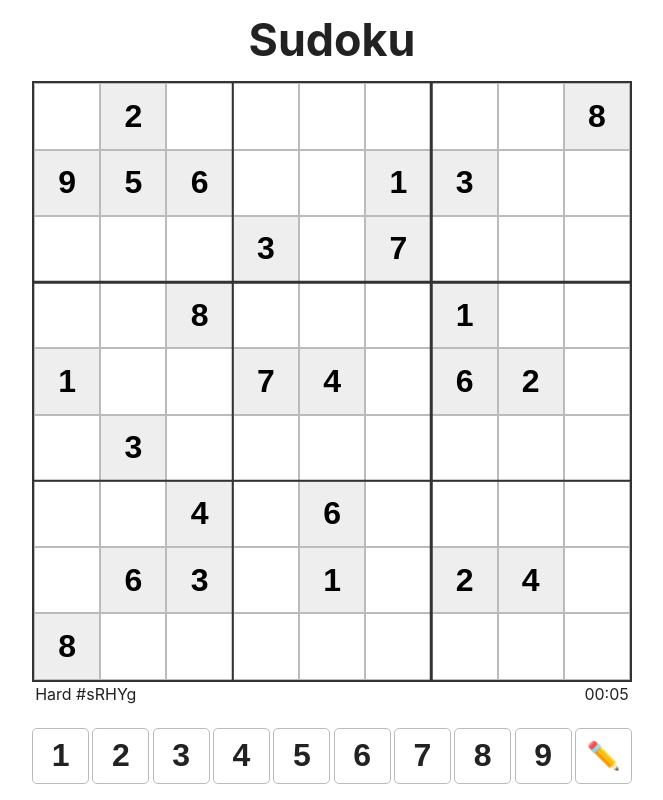
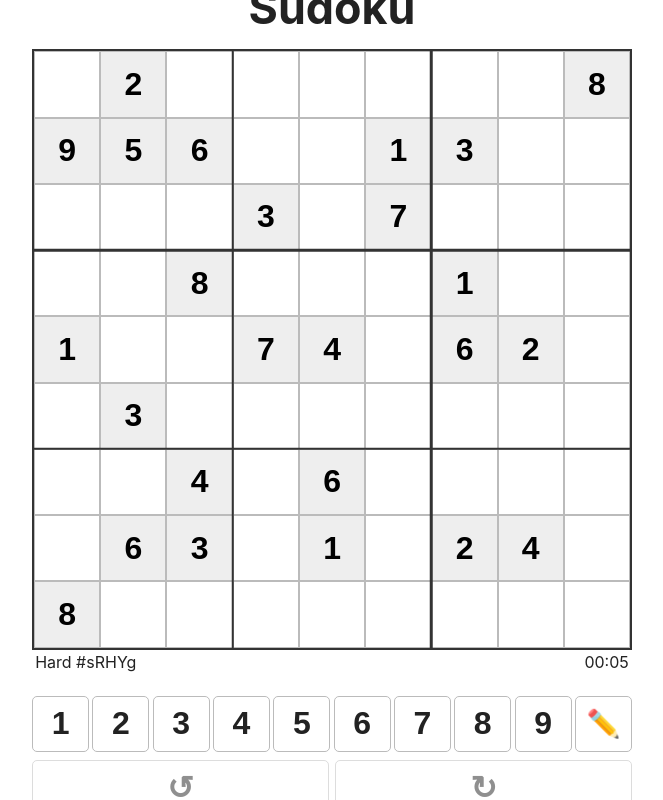
Before and after one commit to SuezD/sudoku, a React (Create React App) app: page / in a window 1280 px wide. Shown: the whole page, without its empty margins (308-971 px from the left). Built offline with nearby package versions, Linux system fonts and the light colour scheme.

Commit message:
add undo and redo functionality

```diff
--- a/src/App.css
+++ b/src/App.css
@@ -163,9 +163,42 @@ html, body {
 
 .numberpad-container {
   display: flex;
+  flex-direction: column;
   justify-content: center;
   align-items: center;
   margin: 24px auto 0 auto;
+}
+
+.undo-redo-root {
+  display: flex;
+  gap: 0.4rem;
+  margin-top: 0.5rem;
+  align-self: flex-start; /* align to left edge of container */
+}
+
+.undo-redo-root .undo-redo-button,
+.undo-redo-root button {
+  flex: 1 1 0;
+  height: 3.5rem;
+  min-height: 2.5rem;
+  font-size: var(--sudoku-number-font-size);
+  font-weight: bold;
+  cursor: pointer;
+  display: flex;
+  align-items: center;
+  justify-content: center;
+  text-align: center;
+  background: var(--button-bg);
+  color: var(--text-color);
+  border-radius: 5px !important;
+  border: 1px solid var(--grid-outline-color) !important;
+  box-shadow: none !important;
+  outline: none;
+}
+
+.undo-redo-root button:disabled {
+  opacity: 0.5;
+  cursor: not-allowed;
 }
 
 @media (max-width: 600px) {
--- a/src/App.tsx
+++ b/src/App.tsx
@@ -3,6 +3,7 @@ import React from 'react';
 import './App.css';
 import GameBoard from './components/GameBoard';
 import NumberPad from './components/NumberPad';
+import UndoRedo from './components/UndoRedo';
 import confetti from 'canvas-confetti';
 
 import { Board, CellData, generateBoard } from './utils/sudokuGenerator';
@@ -99,6 +100,8 @@ function App() {
   const [highlightValue, setHighlightValue] = useState<number | null>(null);
   const undoStack = useRef<CellData[][][]>([]);
   const redoStack = useRef<CellData[][][]>([]);
+  const [undoCount, setUndoCount] = useState(0);
+  const [redoCount, setRedoCount] = useState(0);
   const [shake, setShake] = useState(false);
   const [timeElapsed, setTimeElapsed] = useState<string>('00:00');
 
@@ -122,6 +125,10 @@ function App() {
       setSeed(seed);
       setDifficulty(difficulty);
       setBoard(board);
+      // clear undo/redo history when new puzzle loads
+      undoStack.current.length = 0;
+      redoStack.current.length = 0;
+      updateStackCounts();
     }
     window.addEventListener('hashchange', onHashChange);
     return () => window.removeEventListener('hashchange', onHashChange);
@@ -171,6 +178,7 @@ function App() {
       if (undoStack.current.length === 0 || !boardsAreEqual(undoStack.current[undoStack.current.length - 1], prev!)) {
         undoStack.current.push(deepCloneBoard(prev!));
         redoStack.current.length = 0;
+        updateStackCounts();
       }
       return newBoard;
     });
@@ -215,6 +223,7 @@ function App() {
       ) {
         undoStack.current.push(deepCloneBoard(prev!));
         redoStack.current.length = 0;
+        updateStackCounts();
       }
       return newBoard;
     });
@@ -229,11 +238,17 @@ function App() {
     }
   }, [board]);
 
+  const updateStackCounts = () => {
+    setUndoCount(undoStack.current.length);
+    setRedoCount(redoStack.current.length);
+  };
+
   const handleUndo = useCallback(() => {
     if (undoStack.current.length > 0) {
       redoStack.current.push(deepCloneBoard(board!));
       const prevBoard = undoStack.current.pop();
       if (prevBoard) setBoard(deepCloneBoard(prevBoard));
+      updateStackCounts();
     }
   }, [board]);
 
@@ -242,6 +257,7 @@ function App() {
       undoStack.current.push(deepCloneBoard(board!));
       const nextBoard = redoStack.current.pop();
       if (nextBoard) setBoard(deepCloneBoard(nextBoard));
+      updateStackCounts();
     }
   }, [board]);
 
@@ -364,6 +380,7 @@ function App() {
           </div>
           <div className="numberpad-container">
             {board && (
+              <>
                 <NumberPad
                   onChange={handleCellChange}
                   onMultiNote={handleMultiNote}
@@ -372,6 +389,13 @@ function App() {
                   onPencilClick={() => setPencilMode(!pencilMode)}
                   pencilMode={pencilMode}
                 />
+                <UndoRedo
+                  onUndo={handleUndo}
+                  onRedo={handleRedo}
+                  disabledUndo={undoCount === 0}
+                  disabledRedo={redoCount === 0}
+                />
+              </>
             )}
           </div>
         </div>
--- /dev/null
+++ b/src/components/UndoRedo.tsx
@@ -0,0 +1,37 @@
+import React from 'react';
+
+type UndoRedoProps = {
+  onUndo: () => void;
+  onRedo: () => void;
+  disabledUndo?: boolean;
+  disabledRedo?: boolean;
+};
+
+const UndoRedo: React.FC<UndoRedoProps> = ({ onUndo, onRedo, disabledUndo = false, disabledRedo = false }) => {
+  return (
+    <div className="undo-redo-root">
+      <button
+        onMouseDown={e => e.preventDefault()}
+        onClick={onUndo}
+        disabled={disabledUndo}
+        aria-label="Undo"
+        title="Undo (Ctrl+Z)"
+        className="undo-redo-button"
+      >
+        ↺
+      </button>
+      <button
+        onMouseDown={e => e.preventDefault()}
+        onClick={onRedo}
+        disabled={disabledRedo}
+        aria-label="Redo"
+        title="Redo (Ctrl+Y or Ctrl+Shift+Z)"
+        className="undo-redo-button"
+      >
+        ↻
+      </button>
+    </div>
+  );
+};
+
+export default UndoRedo;
```
Also changed, not shown: 1 other file (tests, documents, lock files or other folders). Lines whose indentation alone changed are shown as unchanged.
